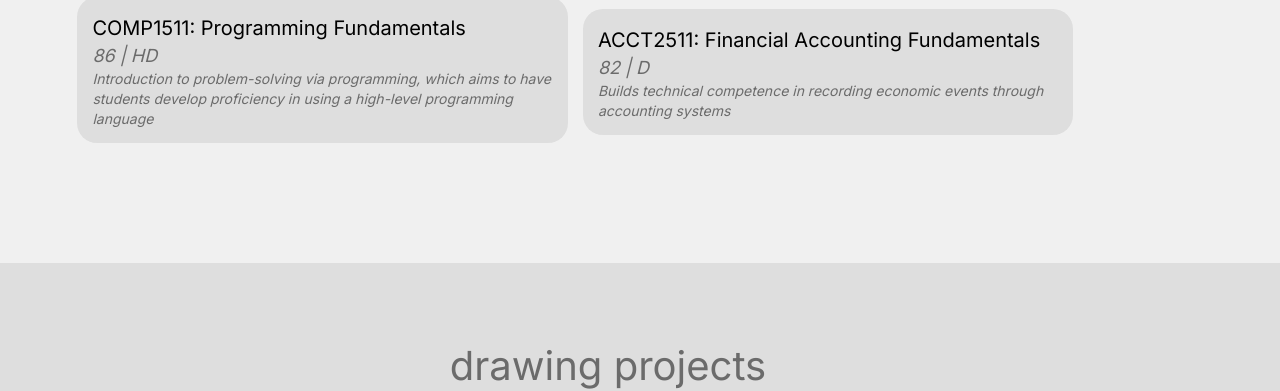
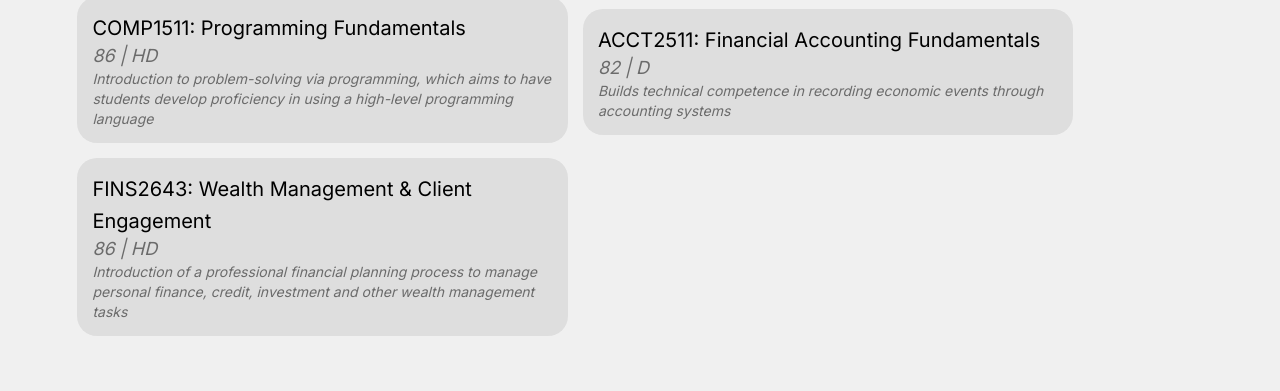
Before and after one commit to loeshat/leo-io, a React (Create React App) app: page /leo-io/profile in a window 1280 px wide. Shown: the part 2396-2787 px from the top of the page. Built offline with nearby package versions, Linux system fonts and the light colour scheme.

Commit message:
added hd course

```diff
--- a/src/pages/ProfilePage.jsx
+++ b/src/pages/ProfilePage.jsx
@@ -81,6 +81,12 @@ const notableCourseResults = [
     name: "Programming Fundamentals",
     description:
       "Introduction to problem-solving via programming, which aims to have students develop proficiency in using a high-level programming language",
+  },
+  {
+    result: "86 | HD",
+    code: "FINS2643",
+    name: "Wealth Management & Client Engagement",
+    description: "Introduction of a professional financial planning process to manage personal finance, credit, investment and other wealth management tasks",
   },
 ];
 
```
